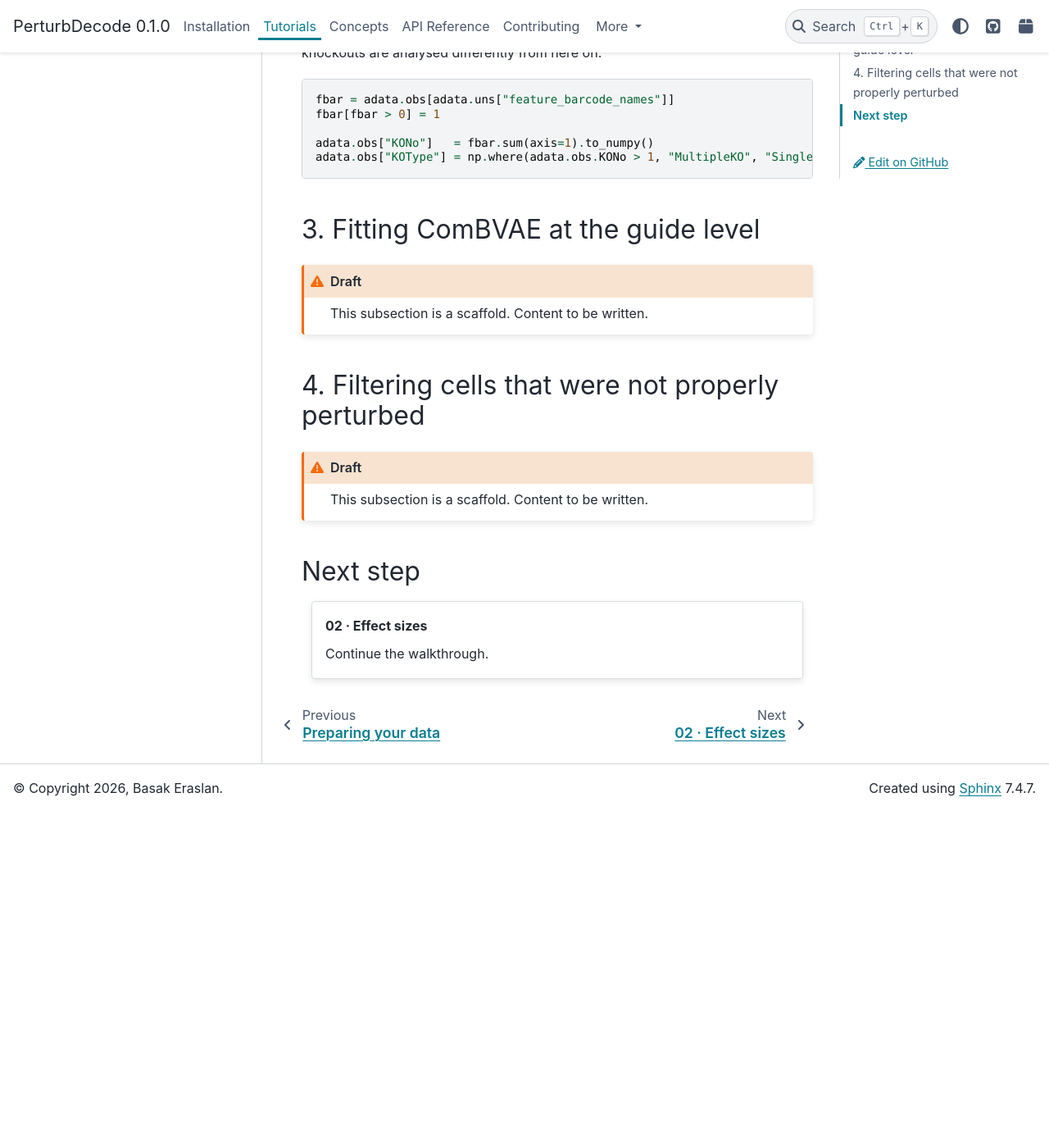
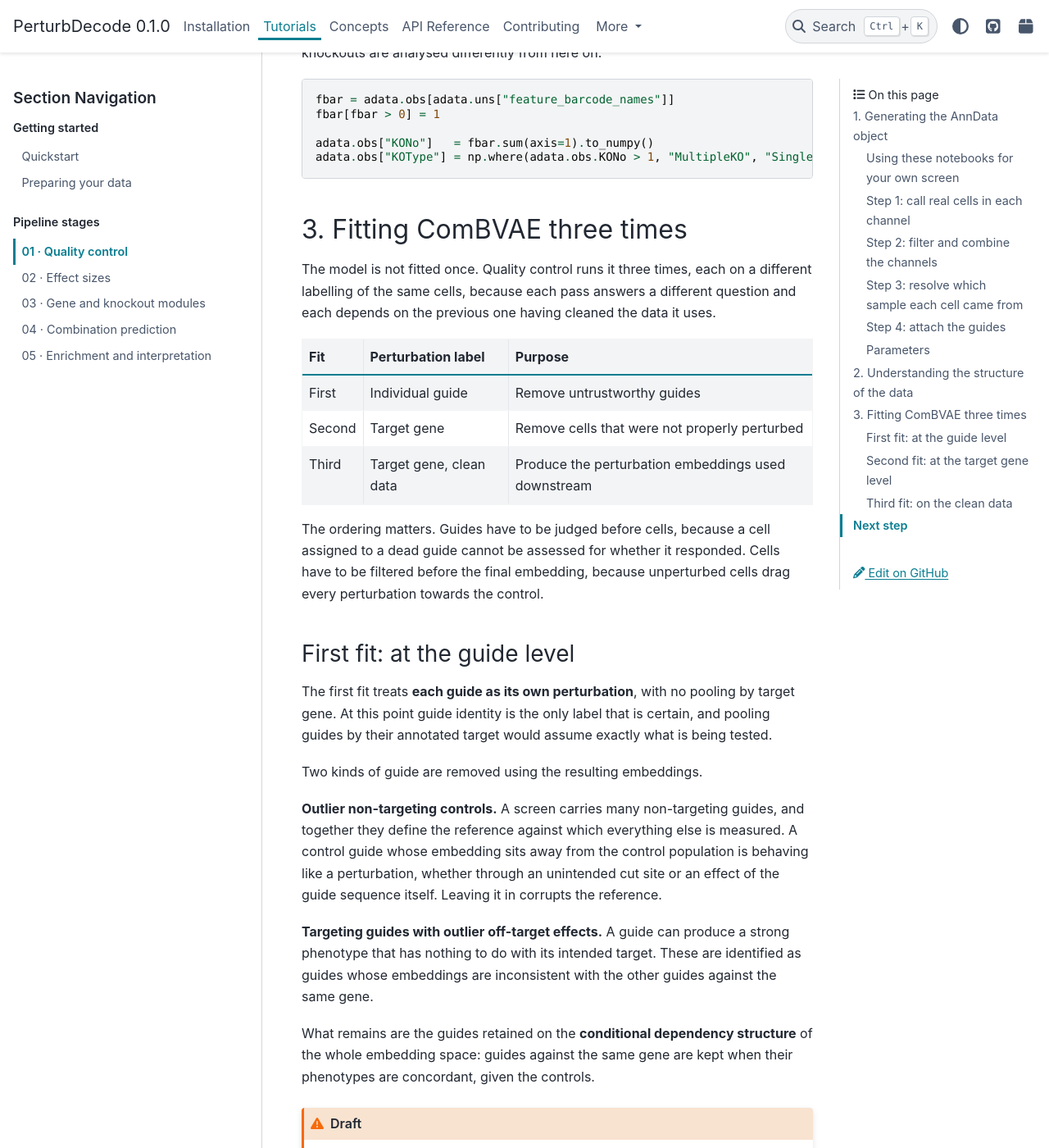
Before and after one commit to EraslanBas/PerturbDecode, a Sphinx documentation site: the page built from docs/source/tutorials/01_quality_control.md, in a window 1280 px wide and 1400 px high, scrolled down 11605 px. Shown: the whole window at 82% size. Built offline with Sphinx 7.4.7 and the PyData theme 0.15.4, drawn with Linux system fonts in a browser that asks for light colours; before the commit the page ends 12596 px from its top, so only the background shows below that; some of the changed text lies outside the part shown.

Commit message:
Document that ComBVAE is fitted three times during quality control
The page implied a single guide-level fit. Quality control actually runs the
model three times, each on a different labelling of the same cells, and the
ordering is load bearing.

  First   per individual guide, to remove untrustworthy guides
  Second  per target gene, to remove cells that were not properly perturbed
  Third   per target gene on the cleaned data, producing the perturbation
          embeddings the downstream stages consume

Subsection 3 now covers all three with a summary table and an explanation of
why the order is forced: guides must be judged before cells, because a cell
assigned to a dead guide cannot be assessed for whether it responded, and cells
must be filtered before the final embedding, because unperturbed cells drag
every perturbation towards the control.

The first fit is described as removing two kinds of guide: outlier
non-targeting controls, which would otherwise corrupt the reference, and
targeting guides whose embeddings are inconsistent with the other guides
against the same gene, indicating off-target effects. What survives is selected
on the conditional dependency structure of the embedding space.

The landing page note is corrected to match.

Co-Authored-By: Claude Opus 5 (1M context) <noreply@anthropic.com>

````diff
--- a/docs/source/tutorials/01_quality_control.md
+++ b/docs/source/tutorials/01_quality_control.md
@@ -331,47 +331,100 @@ adata.obs["KONo"]   = fbar.sum(axis=1).to_numpy()
 adata.obs["KOType"] = np.where(adata.obs.KONo > 1, "MultipleKO", "SingleKO")
 ```
 
-## 3. Fitting ComBVAE at the guide level
+## 3. Fitting ComBVAE three times
+
+The model is not fitted once. Quality control runs it three times, each on a
+different labelling of the same cells, because each pass answers a different
+question and each depends on the previous one having cleaned the data it uses.
+
+| Fit | Perturbation label | Purpose |
+|---|---|---|
+| First | Individual guide | Remove untrustworthy guides |
+| Second | Target gene | Remove cells that were not properly perturbed |
+| Third | Target gene, clean data | Produce the perturbation embeddings used downstream |
+
+The ordering matters. Guides have to be judged before cells, because a cell
+assigned to a dead guide cannot be assessed for whether it responded. Cells have
+to be filtered before the final embedding, because unperturbed cells drag every
+perturbation towards the control.
+
+### First fit: at the guide level
+
+The first fit treats **each guide as its own perturbation**, with no pooling by
+target gene. At this point guide identity is the only label that is certain,
+and pooling guides by their annotated target would assume exactly what is being
+tested.
+
+Two kinds of guide are removed using the resulting embeddings.
+
+**Outlier non-targeting controls.** A screen carries many non-targeting guides,
+and together they define the reference against which everything else is
+measured. A control guide whose embedding sits away from the control population
+is behaving like a perturbation, whether through an unintended cut site or an
+effect of the guide sequence itself. Leaving it in corrupts the reference.
+
+**Targeting guides with outlier off-target effects.** A guide can produce a
+strong phenotype that has nothing to do with its intended target. These are
+identified as guides whose embeddings are inconsistent with the other guides
+against the same gene.
+
+What remains are the guides retained on the **conditional dependency structure**
+of the whole embedding space: guides against the same gene are kept when their
+phenotypes are concordant, given the controls.
 
 :::{admonition} Draft
 :class: caution
-This subsection is a scaffold. Content to be written.
+Code, figures and counts for this subsection still to be written.
 :::
 
-<!-- TODO: write this subsection. Points to cover:
-     - Why the model is fitted per guide rather than per target gene at this
-       stage: guide identity is the only label that is certain, and pooling
-       guides before checking them assumes the thing being tested.
-     - The screen contains several guides per target gene plus a large set of
-       non-targeting controls.
-     - Filtering OUT outlier non-targeting guides using their ComBVAE
-       embeddings. A control guide that sits away from the control population
-       is behaving like a perturbation and should not define the reference.
-     - Filtering IN targeting guides using the conditional dependency structure
-       across the whole guide embedding space: guides for the same gene are
-       kept when their phenotypes are concordant given the controls.
-     - Which functions do this: runTrainingComBVAE, extract_model_embeddings,
+<!-- TODO:
+     - Functions: runTrainingComBVAE, extract_model_embeddings,
        visualizePerturbationEmbeddings, selectWorkingGuides.
-     - Figures needed: guide embedding space, control guide distribution with
-       outliers marked, concordance statistics for retained versus dropped
-       guides.
+     - Figures: guide embedding space; control guide distribution with outliers
+       marked; concordance statistics for retained versus dropped guides.
+     - Counts: guides in, guides out, at each of the two removal criteria.
 -->
 
-## 4. Filtering cells that were not properly perturbed
+### Second fit: at the target gene level
+
+With trustworthy guides selected, the model is fitted again, now with cells
+labelled by **target gene** rather than by individual guide. This pass is what
+identifies cells that carry a guide but show no evidence of having been
+perturbed, whether through incomplete editing or escape.
+
+Filtering cells here, rather than earlier, is deliberate. Whether a cell
+responded can only be judged against what the perturbation does in general, and
+that is only estimable once the guides defining it are known to work.
 
 :::{admonition} Draft
 :class: caution
-This subsection is a scaffold. Content to be written.
+Not yet implemented in the package. Method and figures to be written.
 :::
 
-<!-- TODO: write this subsection. Points to cover:
-     - Carrying a guide is not the same as being perturbed: incomplete editing
-       and escaping cells leave a fraction of cells unaffected.
-     - Why this filtering happens after guide selection but before pooling
-       cells across guides that target the same gene.
-     - How unperturbed cells are identified from the model.
-     - The effect on the final object, with counts.
-     - Not yet implemented in the package; state the status plainly.
+<!-- TODO:
+     - How unperturbed cells are identified from this fit.
+     - Where the threshold sits and how it is chosen.
+     - Counts before and after.
+     - State the implementation status plainly.
+-->
+
+### Third fit: on the clean data
+
+The final fit runs on the filtered object: working guides only, properly
+perturbed cells only, pooled to target gene. Its output is the perturbation
+embedding that the rest of the pipeline consumes, and it is the object that
+[effect sizes](02_effect_sizes.md), [modules](03_modules.md) and
+[combination prediction](04_prediction.md) are all built on.
+
+:::{admonition} Draft
+:class: caution
+Code, figures and counts for this subsection still to be written.
+:::
+
+<!-- TODO:
+     - Show that this embedding is cleaner than the first-fit embedding.
+     - Final object dimensions.
+     - What is handed to the downstream stages.
 -->
 
 ## Next step
````
